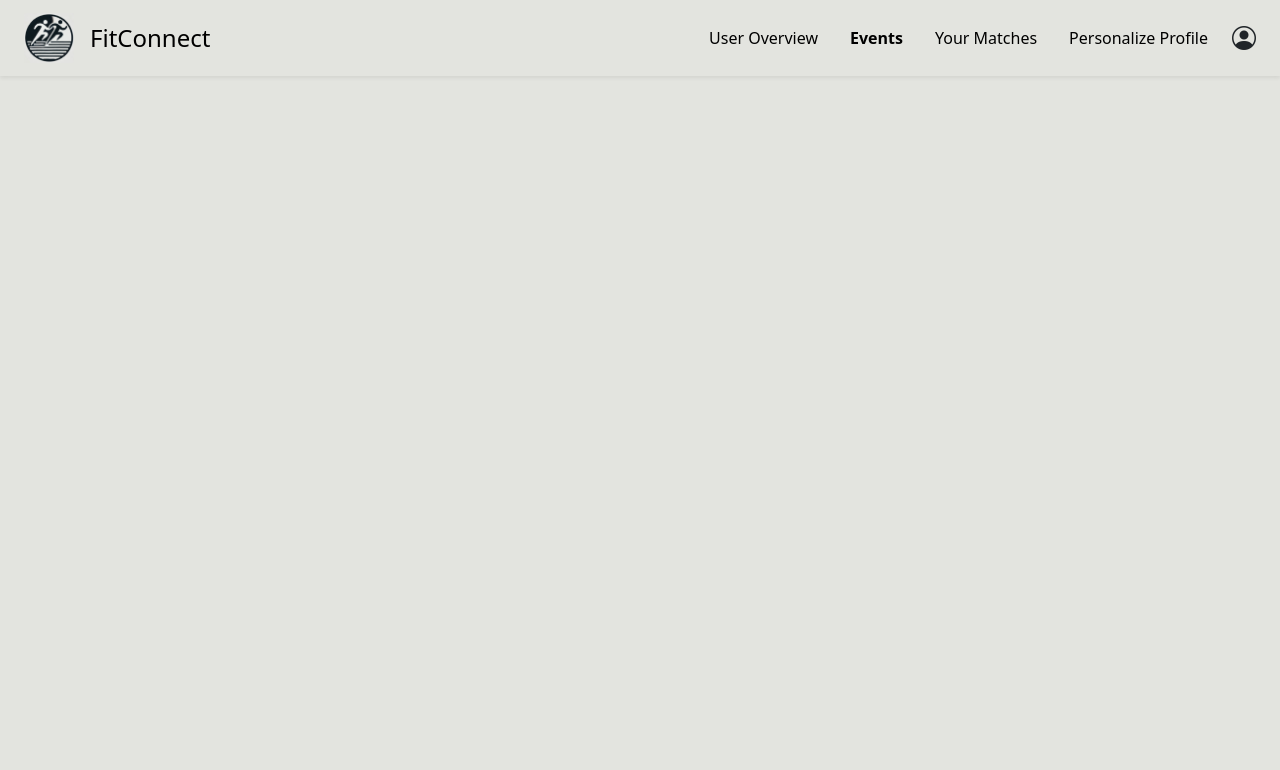
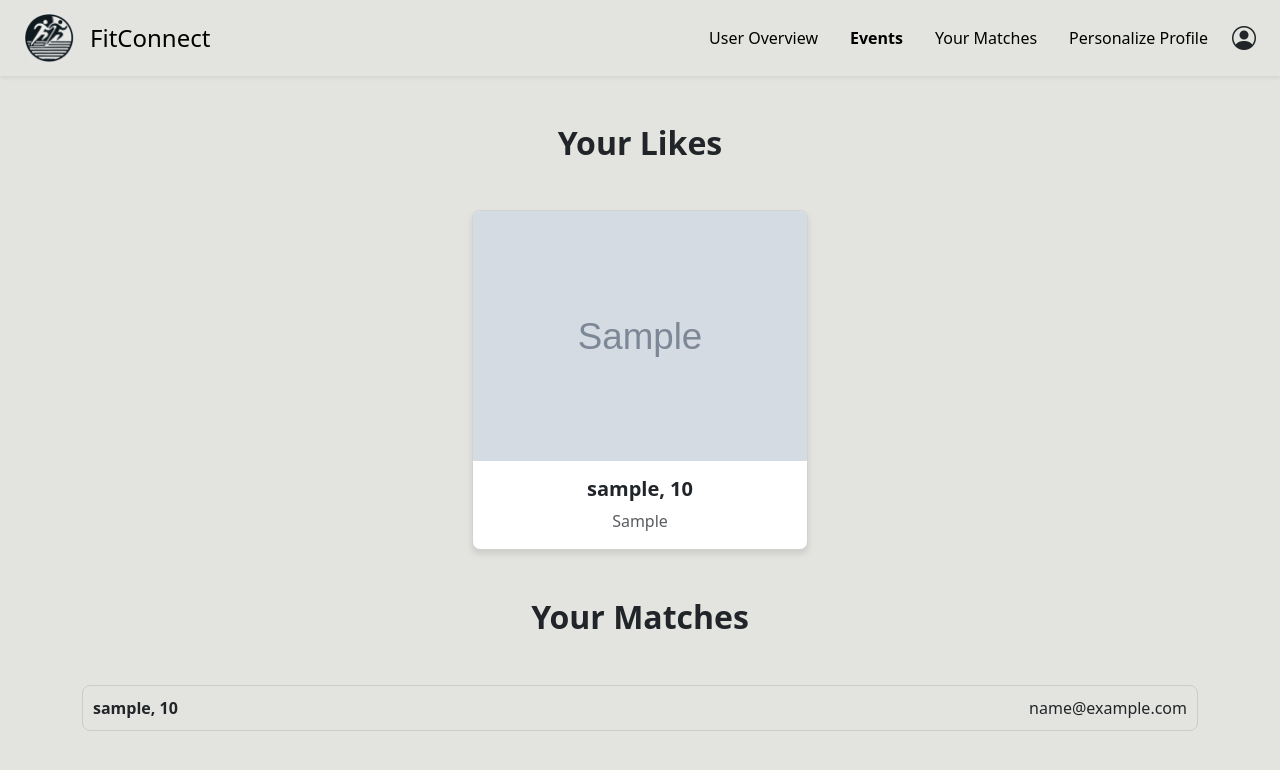
Before and after one commit to debra-soth/fitconnect, a Python web app: template templates/yourMatches.html in a window 1280 px wide. Shown: the top 770 px of the page. Run offline with Jinja, Linux system fonts and the light colour scheme; the template is opened without the code that fills it: most values are stand-ins (such as "Sample title", 1, 10 or a date in 2020); grey boxes marked "Sample" are stand-in pictures.

Commit message:
Add Likes and Matches to your matches page

```diff
--- a/templates/yourMatches.html
+++ b/templates/yourMatches.html
@@ -89,3 +89,42 @@
         </div>
     </div>
 </nav>
+
+<div class="container text-center my-5">
+    <h2 class="fw-bold">Your Likes</h2>
+</div>
+
+<!-- User Profiles Grid -->
+<div class="container">
+    <div class="row row-cols-1 row-cols-md-3 g-4 justify-content-center">
+        {% for user in liked_users %}
+        <div class="col-md-4 d-flex justify-content-center">
+            <div class="card profile-card">
+                <img src="{{ user.profile_photo }}" alt="{{ user.username }}">
+                <div class="card-body">
+                    <h5 class="card-title fw-bold">{{ user.username }}, {{ user.age }}</h5>
+                    <p class="card-text text-muted">{{ user.favorite_activities }}</p>
+                </div>
+            </div>
+        </div>
+        {% endfor %}
+    </div>
+</div>
+
+<div class="container text-center my-5">
+    <h2 class="fw-bold">Your Matches</h2>
+</div>
+
+<!-- Matches Contact List -->
+<div class="container">
+    {% for match in matched_users %}
+    <div class="contact-box my-2">
+        <span><strong>{{ match.username }}, {{ match.age }}</strong></span>
+        <span>{{ match.email }}</span>
+    </div>
+    {% endfor %}
+</div>
+
+<script src="https://cdn.jsdelivr.net/npm/bootstrap@5.3.3/dist/js/bootstrap.bundle.min.js"></script>
+</body>
+</html>
```
